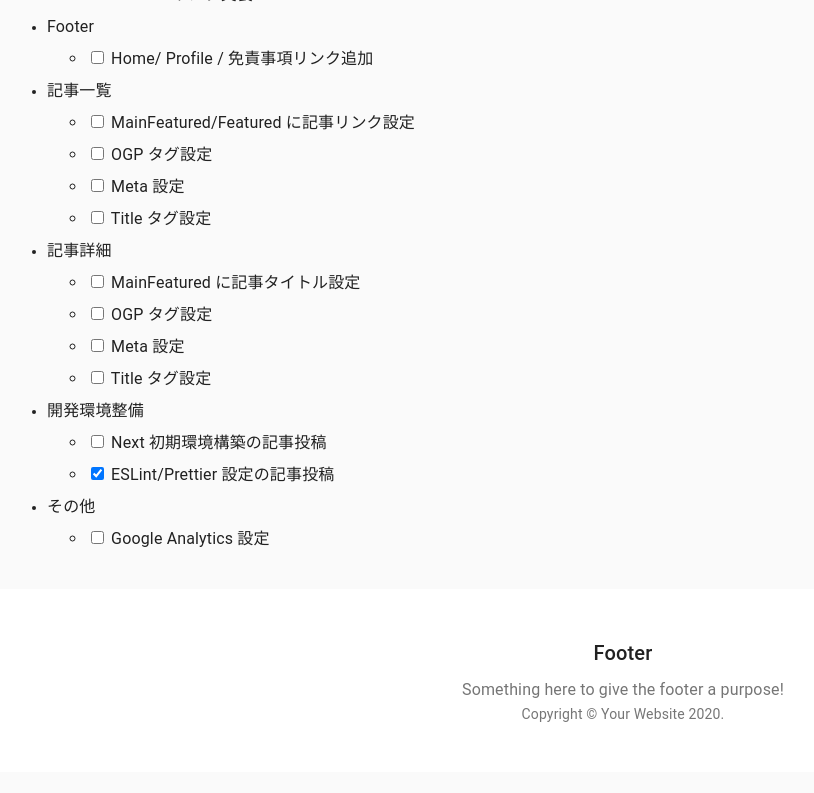
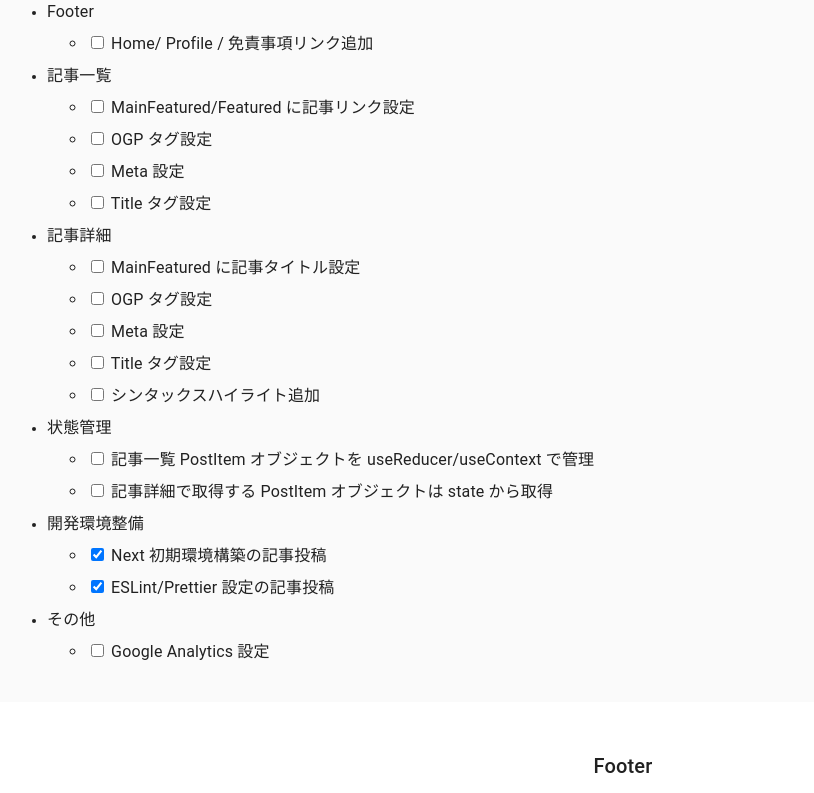
Before and after one commit to kazuma-fujita/zuma-lab, a Next.js app: page / in a window 1280 px wide. Shown: the part 8227-9020 px from the top of the page, without its empty margins (17-831 px from the left). Before the commit the page ends 8999 px from the top, so only its background shows below. Built offline with nearby package versions, Linux system fonts and the light colour scheme.

Commit message:
todo追加

```diff
--- a/src/posts/todo-list.md
+++ b/src/posts/todo-list.md
@@ -8,7 +8,7 @@ isPublished: true
 
 あくまで備忘録なので、記載されている内容に不備があり、何かしらの不具合を引き起こしても当方は責任を持たない無責任 blog である。
 
-# やることリスト
+## やることリスト
 
 この blog は Next を利用し、フルスクラッチで実装している為、足りない機能だらけである。
 
@@ -41,8 +41,12 @@ isPublished: true
   - [ ] OGP タグ設定
   - [ ] Meta 設定
   - [ ] Title タグ設定
+  - [ ] シンタックスハイライト追加
+- 状態管理
+  - [ ] 記事一覧 PostItem オブジェクトを useReducer/useContext で管理
+  - [ ] 記事詳細で取得する PostItem オブジェクトは state から取得
 - 開発環境整備
-  - [ ] Next 初期環境構築の記事投稿
+  - [x] Next 初期環境構築の記事投稿
   - [x] ESLint/Prettier 設定の記事投稿
 - その他
   - [ ] Google Analytics 設定
--- a/src/state/PostList/hooks.ts
+++ b/src/state/PostList/hooks.ts
@@ -35,7 +35,7 @@ export const useFetchPostList = (): Array<PostItem> => {
         isPublished,
       };
     })
-    .filter((item) => item.isPublished);
+    .filter((item) => item.isPublished); // isPublished=false記事を除外
 
   // 投稿を日付でソートする
   return allPostsData.sort((a: PostItem, b: PostItem) => {
```
